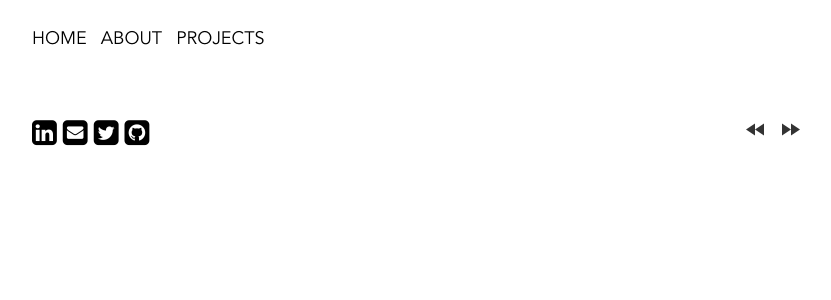
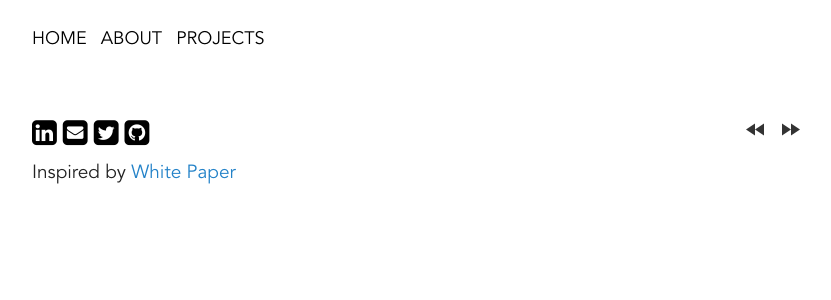
Before and after one commit to harigov/harigov.github.io, a Jekyll site: the page built from index.html, in a window 1280 px wide. Shown: the top 300 px of the page, without its empty margins (224-1055 px from the left). Built offline with Jekyll 4.4.1, drawn with Linux system fonts in a browser that asks for light colours; the list of posts is cut into pages by our own code.

Commit message:
add link to whitepaper theme

```diff
--- a/_includes/footer.html
+++ b/_includes/footer.html
@@ -29,6 +29,9 @@
     <span class="previous"><span class="mega-octicon octicon-playback-{% if site.rtl %}rewind{% else %}fast-forward{% endif %}" style="min-width: 32px;"></span></span>
   {% endif %}
 </div>
+<div class="row">
+  <p>Inspired by <a href="http://vinitkumar.me/white-paper/">White Paper</a></p>
+</div>
 {%  endif %}
 <script type="text/javascript">
   var _gaq = _gaq || [];
```
